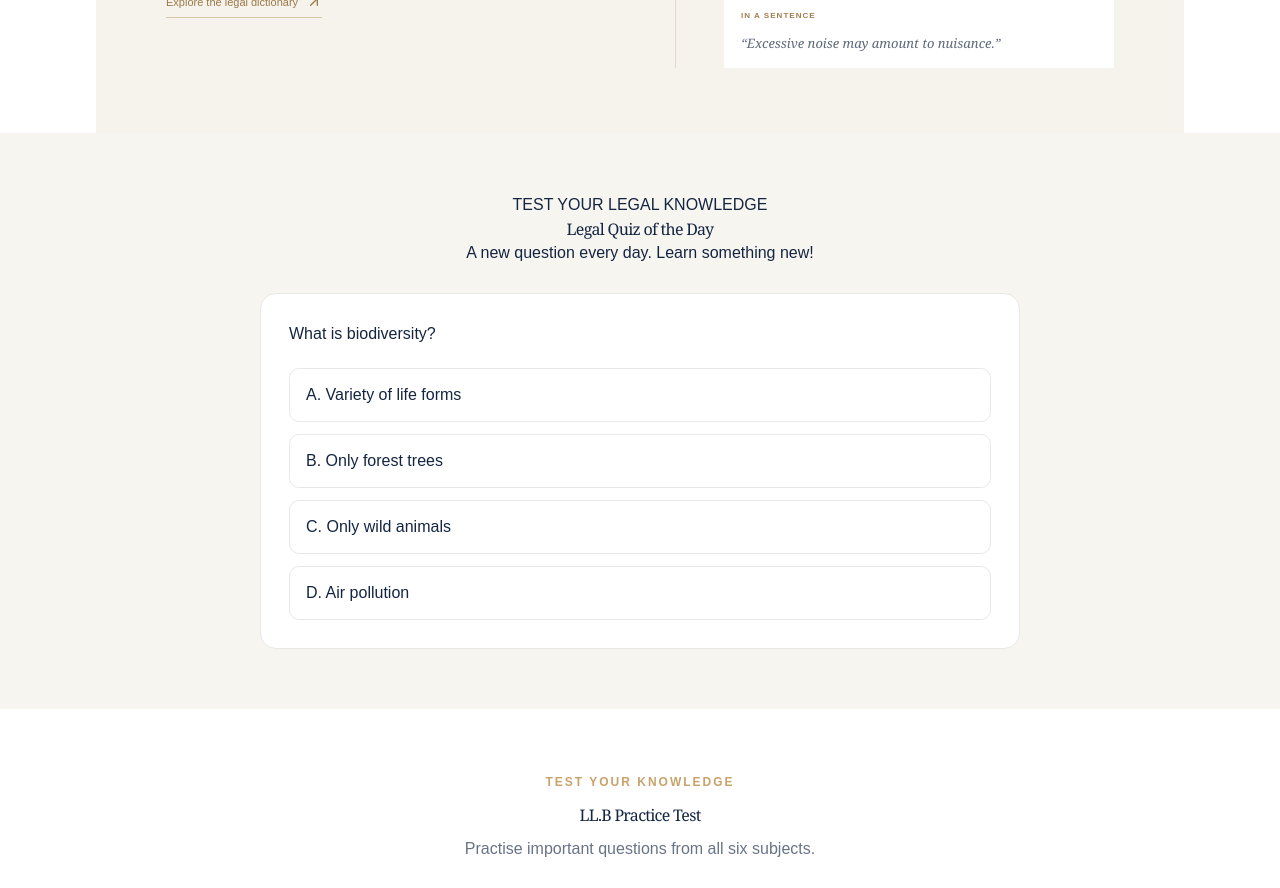
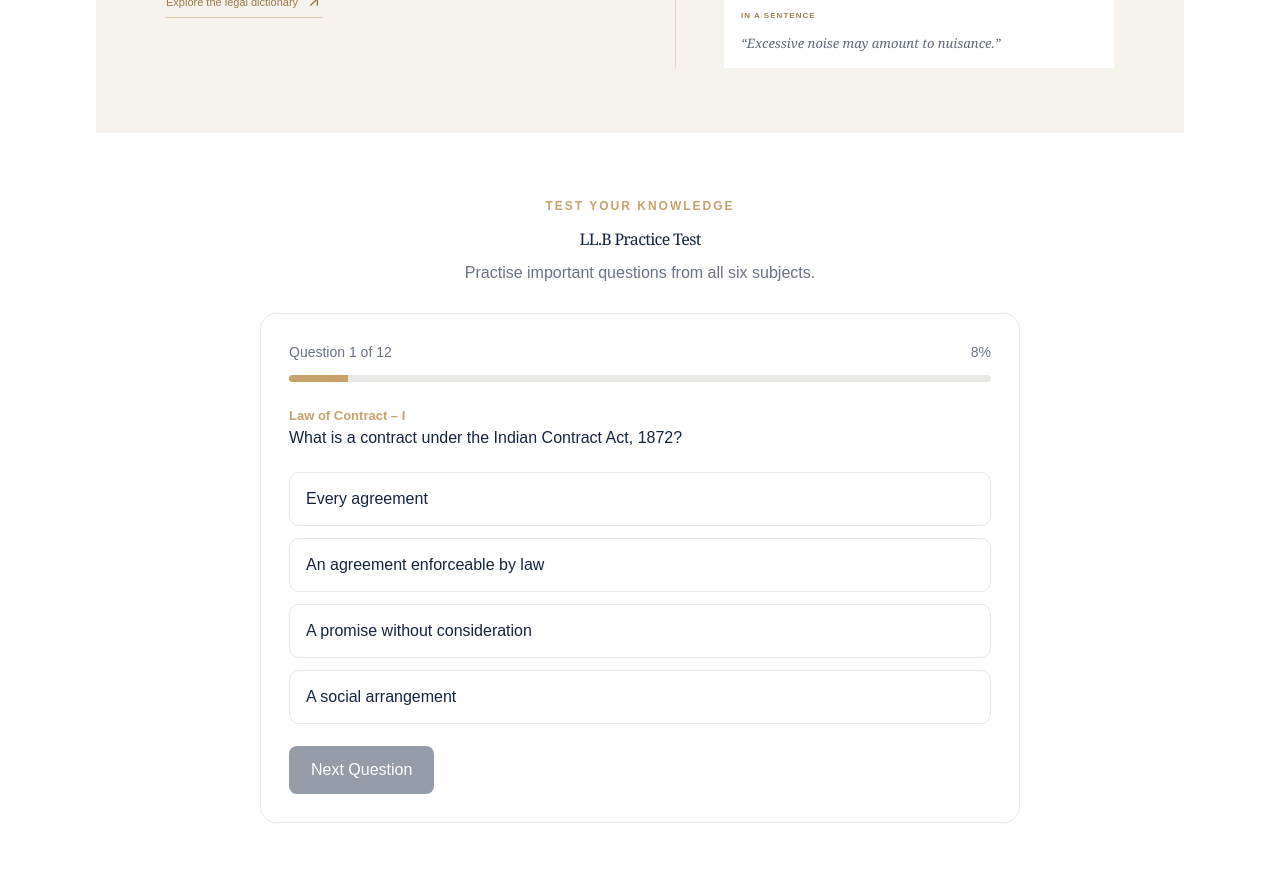
Before and after one commit to Vr7solutions/vignanreddy-legal-journey, a Next.js app: page / in a window 1280 px wide. Shown: the part 4780-5668 px from the top of the page. Built offline with nearby package versions, Linux system fonts and the light colour scheme.

Commit message:
Remove DailyQuiz section from Home page
Removed DailyQuiz component from the Home page.

```diff
--- a/app/page.tsx
+++ b/app/page.tsx
@@ -11,7 +11,6 @@ import {
 } from "lucide-react";
 
 import AcademicDashboard from "@/components/academic-dashboard";
-import DailyQuiz from "@/components/daily-quiz";
 import PracticeTest from "@/components/practice-test";
 import { legalWord } from "@/lib/content";
 
@@ -198,10 +197,6 @@ export default function Home() {
         </div>
       </section>
 
-      <section id="daily-quiz" className="scroll-mt-24">
-        <DailyQuiz />
-      </section>
-
       <section id="practice-test" className="scroll-mt-24">
         <PracticeTest />
       </section>
```
